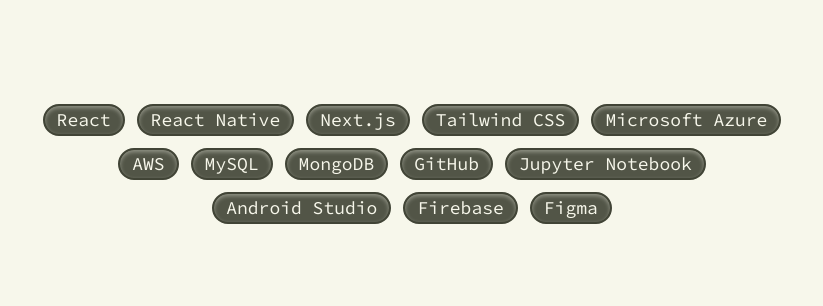
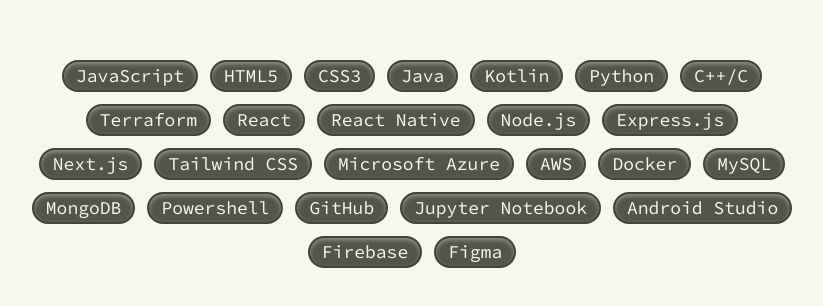
Before and after one commit to JennaCogswell/portfolio, a React (Create React App) app: page / in a window 1280 px wide. Shown: the part 1836-2142 px from the top of the page, without its empty margins (228-1051 px from the left). Built offline with nearby package versions, Linux system fonts and the light colour scheme.

Commit message:
Added more tools

```diff
--- a/src/components/tools/Tools.jsx
+++ b/src/components/tools/Tools.jsx
@@ -4,8 +4,8 @@
 const Tools = () => {
 
   const toolsList = [
-    "React", "React Native", "Next.js", "Tailwind CSS", "Microsoft Azure", "AWS", "MySQL", "MongoDB", "GitHub", "Jupyter Notebook", "Android Studio"
-, "Firebase", "Figma"  ]
+    "JavaScript", "HTML5", "CSS3", "Java", "Kotlin", "Python", "C++/C", "Terraform", "React", "React Native", "Node.js", "Express.js", "Next.js", "Tailwind CSS", "Microsoft Azure", "AWS", "Docker", "MySQL", "MongoDB", "Powershell", "GitHub", "Jupyter Notebook", "Android Studio"
+, "Firebase", "Figma" ]
 
 
 
```
